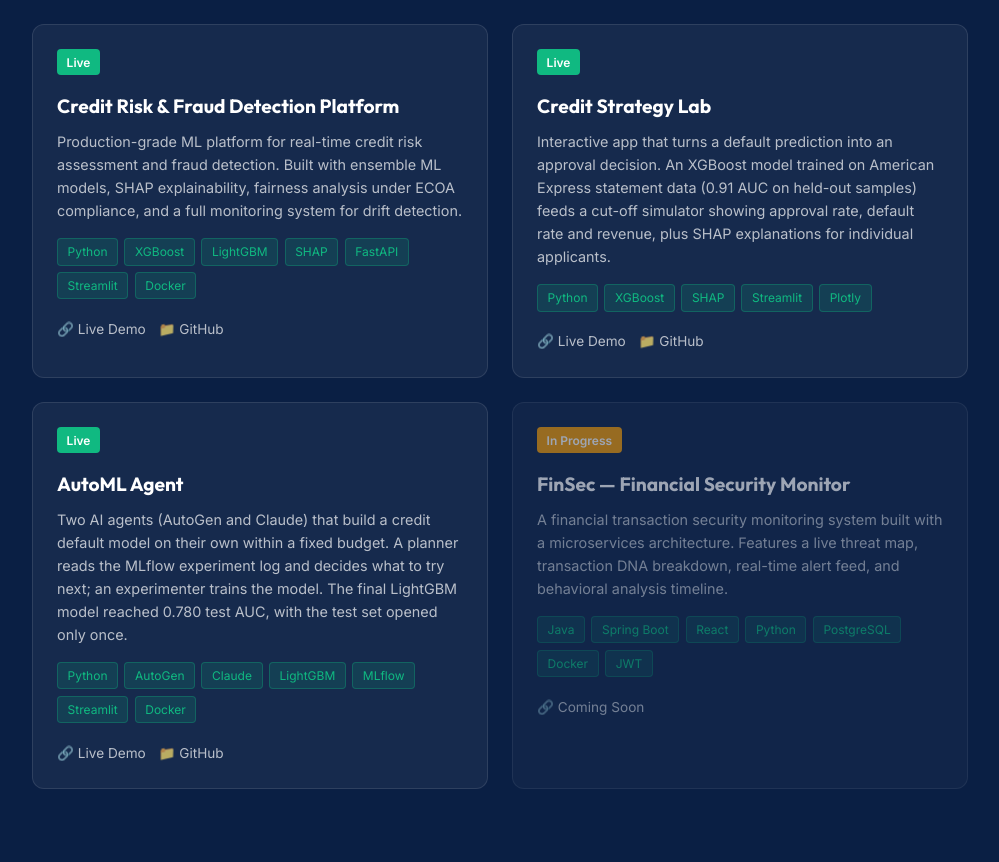
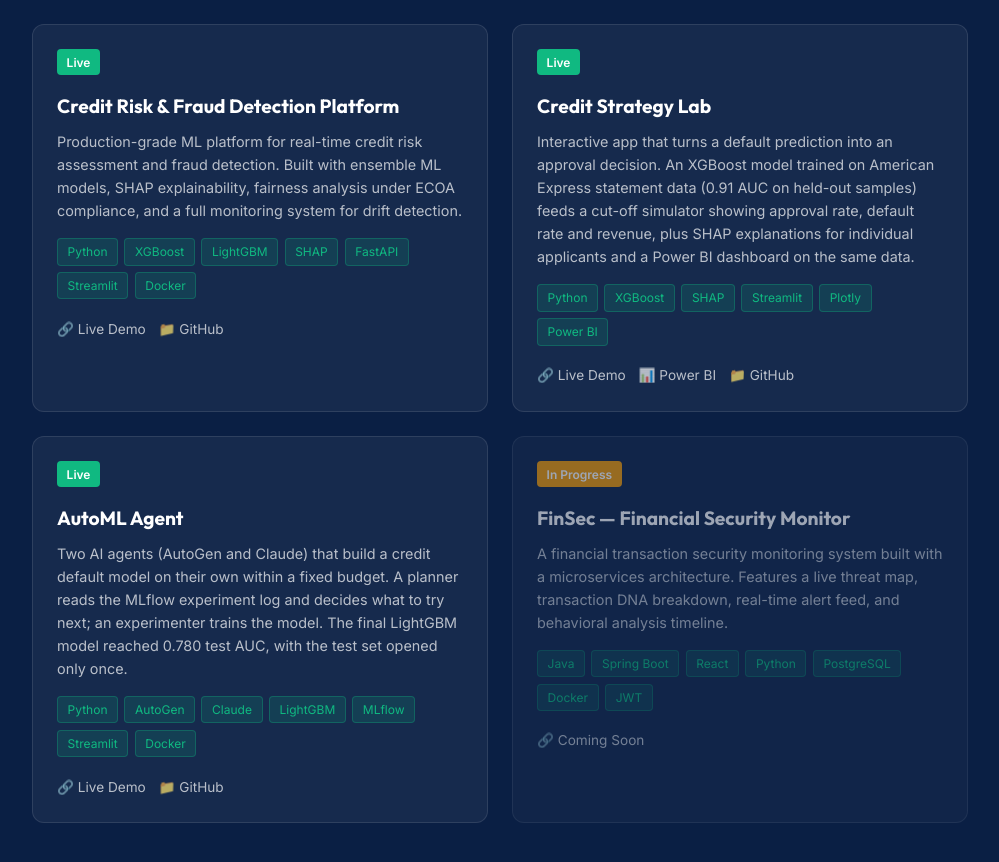
Before and after one commit to Valensaco/valensaco.github.io, a plain HTML site: page index.html in a window 1280 px wide. Shown: the part 1700-2562 px from the top of the page, without its empty margins (140-1139 px from the left). Drawn offline with Linux system fonts and the light colour scheme.

Commit message:
Add Power BI link to Credit Strategy Lab card
Co-Authored-By: Claude Sonnet 5.5 <noreply@anthropic.com>
Claude-Session: https://claude.ai/code/session_01StMpySqg3rBLeSViXiE6At

```diff
--- a/index.html
+++ b/index.html
@@ -458,16 +458,18 @@
             <div class="project-card">
                 <span class="project-badge">Live</span>
                 <h3>Credit Strategy Lab</h3>
-                <p>Interactive app that turns a default prediction into an approval decision. An XGBoost model trained on American Express statement data (0.91 AUC on held-out samples) feeds a cut-off simulator showing approval rate, default rate and revenue, plus SHAP explanations for individual applicants.</p>
+                <p>Interactive app that turns a default prediction into an approval decision. An XGBoost model trained on American Express statement data (0.91 AUC on held-out samples) feeds a cut-off simulator showing approval rate, default rate and revenue, plus SHAP explanations for individual applicants and a Power BI dashboard on the same data.</p>
                 <div class="tech-tags">
                     <span class="tech-tag">Python</span>
                     <span class="tech-tag">XGBoost</span>
                     <span class="tech-tag">SHAP</span>
                     <span class="tech-tag">Streamlit</span>
                     <span class="tech-tag">Plotly</span>
+                    <span class="tech-tag">Power BI</span>
                 </div>
                 <div class="project-links">
                     <a href="https://credit-strategy-lab.streamlit.app/" target="_blank">🔗 Live Demo</a>
+                    <a href="https://github.com/Valensaco/credit-strategy-lab#power-bi-dashboard" target="_blank">📊 Power BI</a>
                     <a href="https://github.com/Valensaco/credit-strategy-lab" target="_blank">📁 GitHub</a>
                 </div>
             </div>
```
